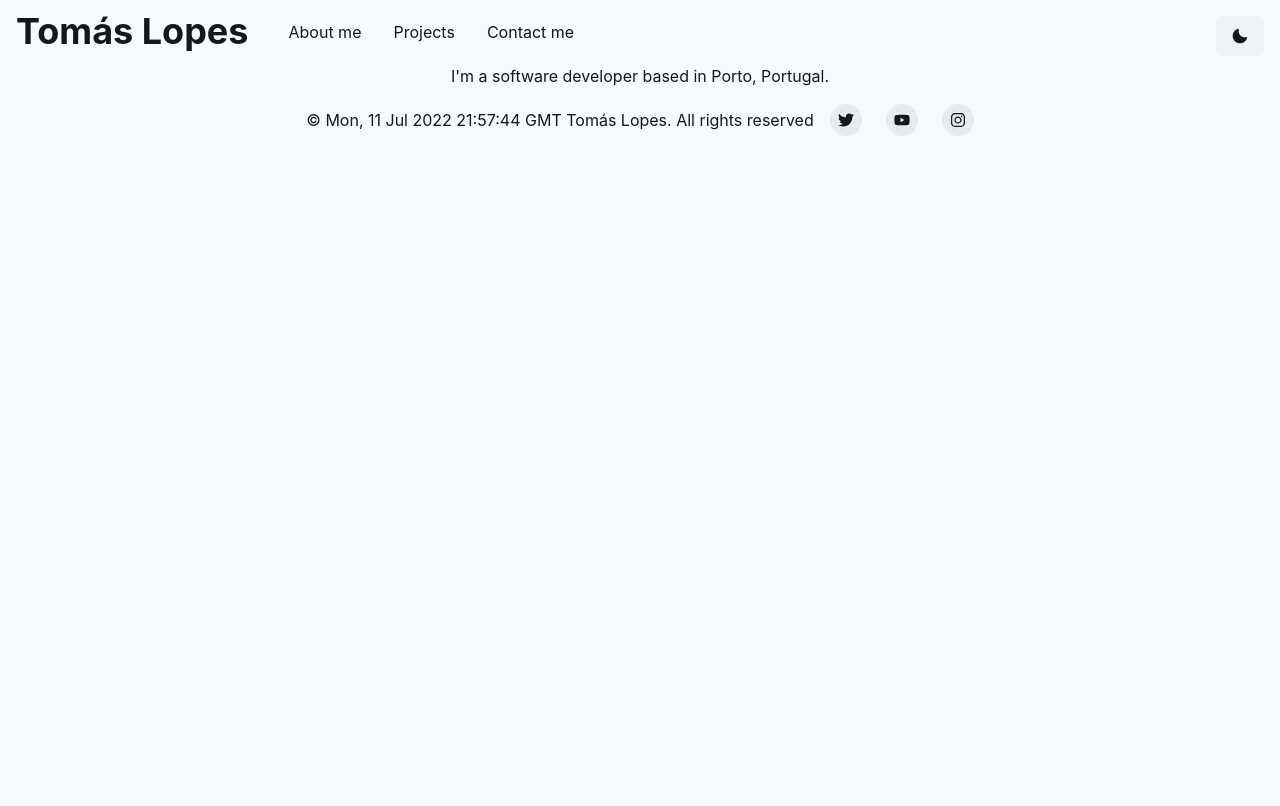
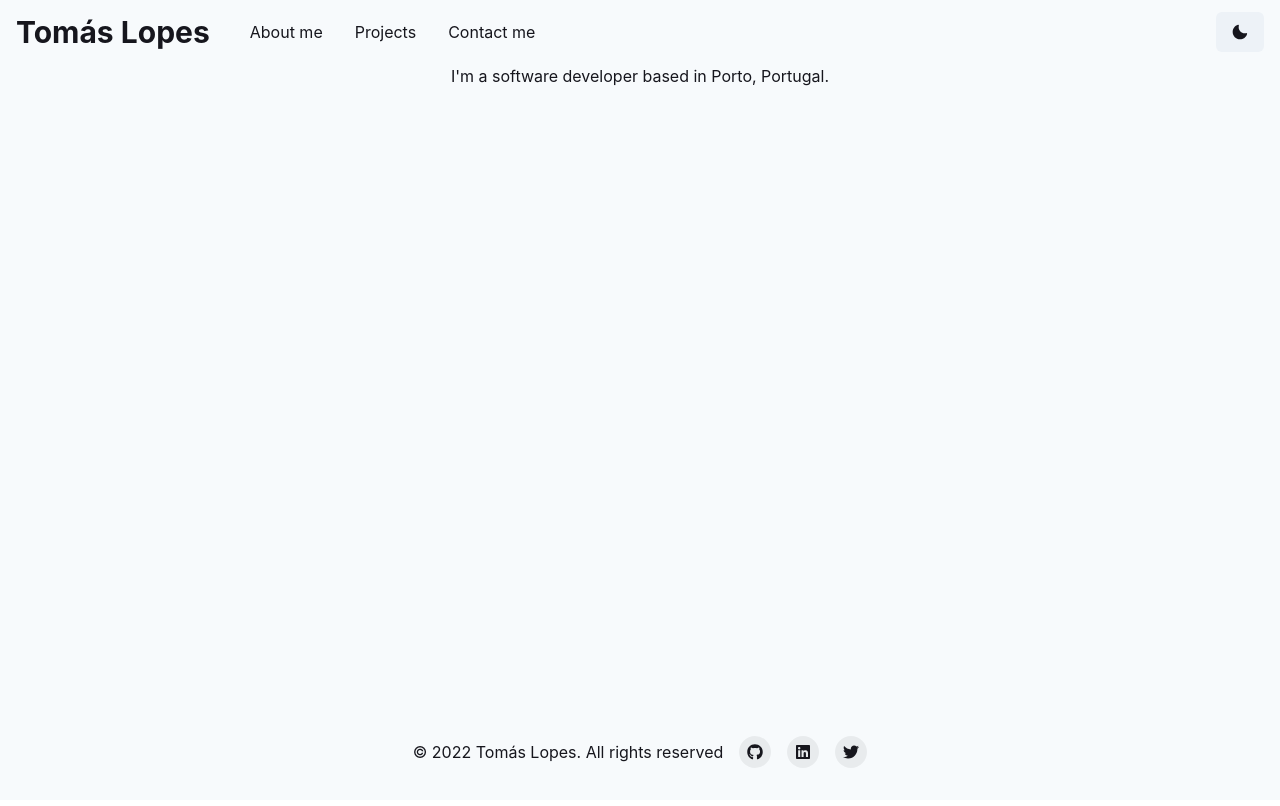
Before and after one commit to tomasflopes/tomasflopes.github.io, a Next.js app: page / in a window 1280 px wide. Shown: the top 806 px of the page. Built offline with nearby package versions, Linux system fonts and the light colour scheme.

Commit message:
fix: fixed styles of navbar & footer

```diff
--- a/src/components/DarkModeSwitch.tsx
+++ b/src/components/DarkModeSwitch.tsx
@@ -31,12 +31,7 @@ export const DarkModeSwitch = () => {
   }
 
   return (
-    <Button
-      onClick={handleThemeChange}
-      position="fixed"
-      top="1rem"
-      right="1rem"
-    >
+    <Button onClick={handleThemeChange}>
       {colorMode === "light" ? <MoonIcon /> : <SunIcon />}
     </Button>
   );
--- a/src/components/Footer.tsx
+++ b/src/components/Footer.tsx
@@ -8,7 +8,7 @@ import {
   VisuallyHidden,
 } from "@chakra-ui/react";
 import { ReactNode } from "react";
-import { FaInstagram, FaTwitter, FaYoutube } from "react-icons/fa";
+import { FaGithub, FaLinkedin, FaTwitter } from "react-icons/fa";
 import Constants from "../styles/Constants";
 
 const SocialButton = ({
@@ -48,6 +48,8 @@ export default function Footer() {
     <Box
       bg={Constants.bgColor[useColorModeValue("light", "dark")]}
       color={Constants.color[useColorModeValue("light", "dark")]}
+      position="absolute"
+      bottom={4}
     >
       <Container
         as={Stack}
@@ -59,18 +61,29 @@ export default function Footer() {
         align={{ base: "center", md: "center" }}
       >
         <Text>
-          © {new Date().toUTCString()} Tomás Lopes. All rights
+          © {new Date().getUTCFullYear()} Tomás Lopes. All rights
           reserved
         </Text>
-        <Stack direction={"row"} spacing={6}>
-          <SocialButton label={"Twitter"} href={"#"}>
+        <Stack direction={"row"} spacing={4}>
+          <SocialButton
+            label={"GitHub"}
+            href={"http://www.github.com/tomas050302"}
+          >
+            <FaGithub />
+          </SocialButton>
+          <SocialButton
+            label={"LinkedIn"}
+            href={
+              "https://www.linkedin.com/in/tom%C3%A1s-lopes-021907172/"
+            }
+          >
+            <FaLinkedin />
+          </SocialButton>
+          <SocialButton
+            label={"Twitter"}
+            href={"https://twitter.com/tomaslopes_dev"}
+          >
             <FaTwitter />
-          </SocialButton>
-          <SocialButton label={"YouTube"} href={"#"}>
-            <FaYoutube />
-          </SocialButton>
-          <SocialButton label={"Instagram"} href={"#"}>
-            <FaInstagram />
           </SocialButton>
         </Stack>
       </Container>
--- a/src/components/Navbar.tsx
+++ b/src/components/Navbar.tsx
@@ -30,7 +30,7 @@ const NavLink = ({ href, children }: NavbarProps) => (
       textDecoration: "none",
       bg: useColorModeValue("gray.200", "gray.700"),
     }}
-    href={"#"}
+    href={href}
   >
     {children}
   </Link>
@@ -52,15 +52,10 @@ export default function Nav() {
         alignItems={"center"}
         justifyContent={"space-between"}
       >
-        <IconButton
-          size={"md"}
-          icon={isOpen ? <CloseIcon /> : <HamburgerIcon />}
-          aria-label={"Open Menu"}
-          display={{ md: "none" }}
-          onClick={isOpen ? onClose : onOpen}
-        />
         <HStack spacing={8} alignItems={"center"}>
-          <Heading>Tomás Lopes</Heading>
+          <Heading as="h1" size="lg" noOfLines={1}>
+            Tomás Lopes
+          </Heading>
           <HStack
             as={"nav"}
             spacing={4}
@@ -75,8 +70,13 @@ export default function Nav() {
         </HStack>
 
         <Flex alignItems={"center"}>
-          <Stack direction={"row"} spacing={7}>
+          <Stack direction={"row"} spacing={4}>
             <Menu>
+              <MenuList alignItems={"center"}>
+                {options.map((option) => (
+                  <NavLink href={option.url}>{option.name}</NavLink>
+                ))}
+              </MenuList>
               <MenuButton
                 as={Button}
                 rounded={"full"}
@@ -84,12 +84,14 @@ export default function Nav() {
                 cursor={"pointer"}
                 minW={0}
               ></MenuButton>
-              <MenuList alignItems={"center"}>
-                {options.map((option) => (
-                  <NavLink href={option.url}>{option.name}</NavLink>
-                ))}
-              </MenuList>
               <DarkModeSwitch />
+              <IconButton
+                size={"md"}
+                icon={isOpen ? <CloseIcon /> : <HamburgerIcon />}
+                aria-label={"Open Menu"}
+                display={{ md: "none" }}
+                onClick={isOpen ? onClose : onOpen}
+              />
             </Menu>
           </Stack>
         </Flex>
--- a/src/pages/index.tsx
+++ b/src/pages/index.tsx
@@ -12,9 +12,9 @@ const Home: NextPage = () => {
         <title>Tomás Lopes</title>
         <link rel="icon" href="/favicon.ico" />
       </Head>
-      <Container height={"container.xl"} width={"100%"}>
+      <Container height="100vh" width={"100%"}>
         <Navbar />
-        <Container>
+        <Container width="100%" px={12}>
           <Text>
             I{"'"}m a software developer based in Porto, Portugal.
           </Text>
```
